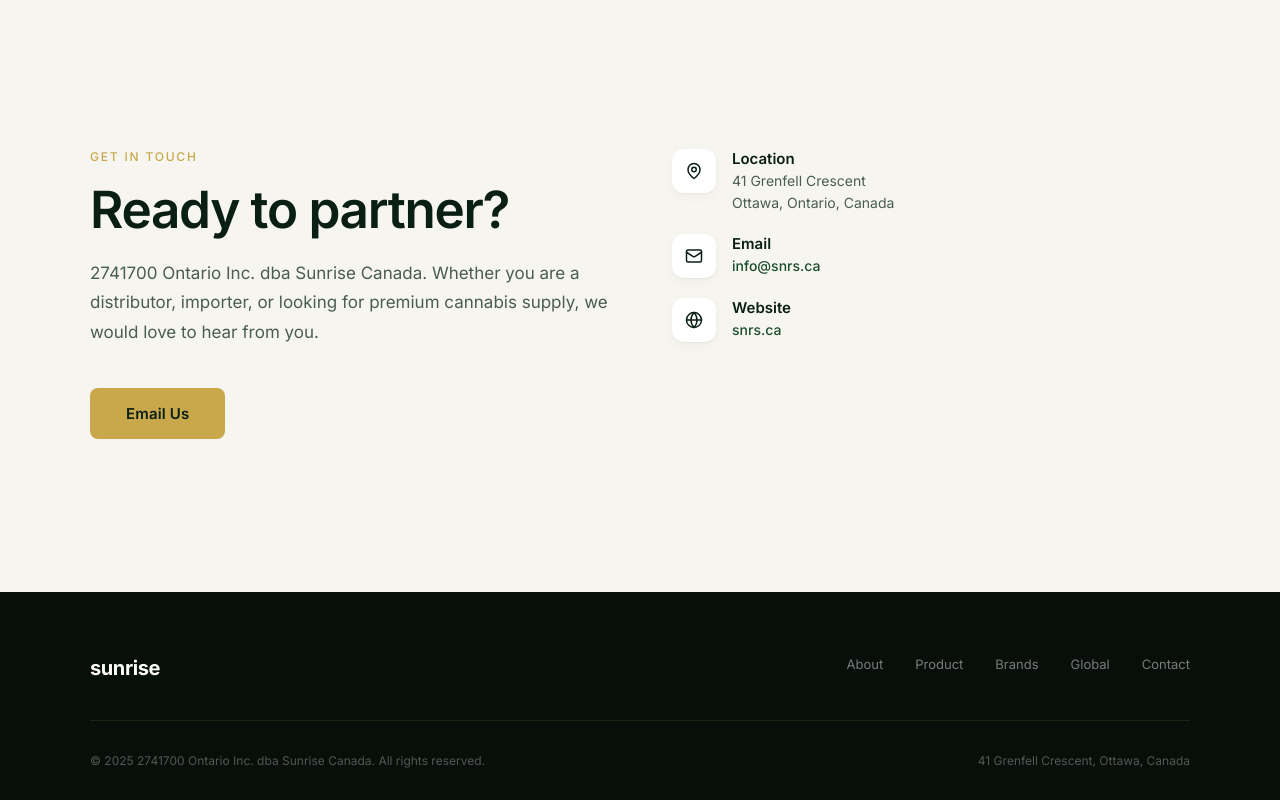
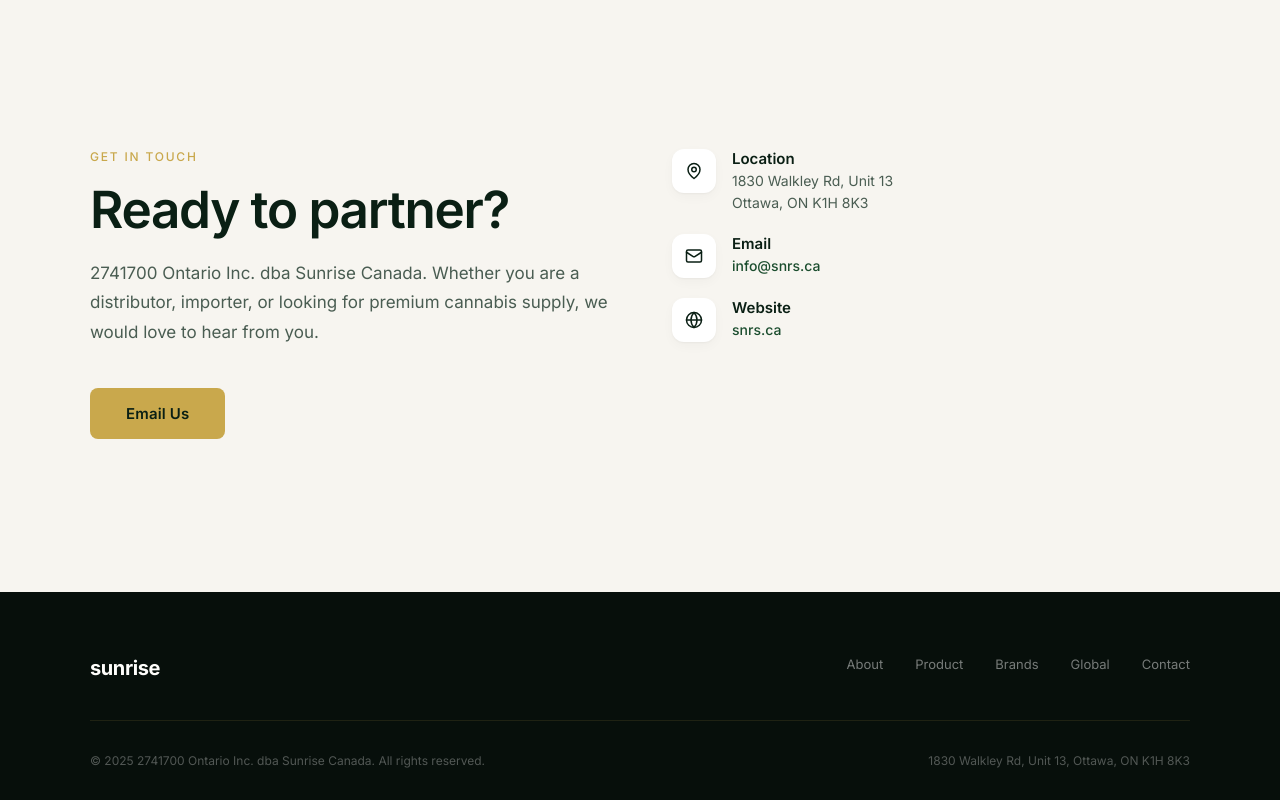
Before and after one commit to claydouglass/snrs-ca, a plain HTML site: page index.html in a window 1280 px wide. Shown: the part 4630-5430 px from the top of the page. Drawn offline with Linux system fonts and the light colour scheme.

Commit message:
Update address to 1830 Walkley Rd, Unit 13, Ottawa, ON K1H 8K3

```diff
--- a/index.html
+++ b/index.html
@@ -415,7 +415,7 @@
             <div class="contact-icon"><svg width="18" height="18" viewBox="0 0 24 24" fill="none" stroke="currentColor" stroke-width="2" stroke-linecap="round" stroke-linejoin="round"><path d="M20 10c0 6-8 12-8 12s-8-6-8-12a8 8 0 0 1 16 0Z"/><circle cx="12" cy="10" r="3"/></svg></div>
             <div>
               <h4>Location</h4>
-              <p>41 Grenfell Crescent<br>Ottawa, Ontario, Canada</p>
+              <p>1830 Walkley Rd, Unit 13<br>Ottawa, ON K1H 8K3</p>
             </div>
           </div>
           <div class="contact-item rc" style="transition-delay:.2s">
@@ -452,7 +452,7 @@
       </div>
       <div class="footer-bottom">
         <div class="footer-copy">&copy; 2025 2741700 Ontario Inc. dba Sunrise Canada. All rights reserved.</div>
-        <div class="footer-copy">41 Grenfell Crescent, Ottawa, Canada</div>
+        <div class="footer-copy">1830 Walkley Rd, Unit 13, Ottawa, ON K1H 8K3</div>
       </div>
     </div>
   </footer>
```
